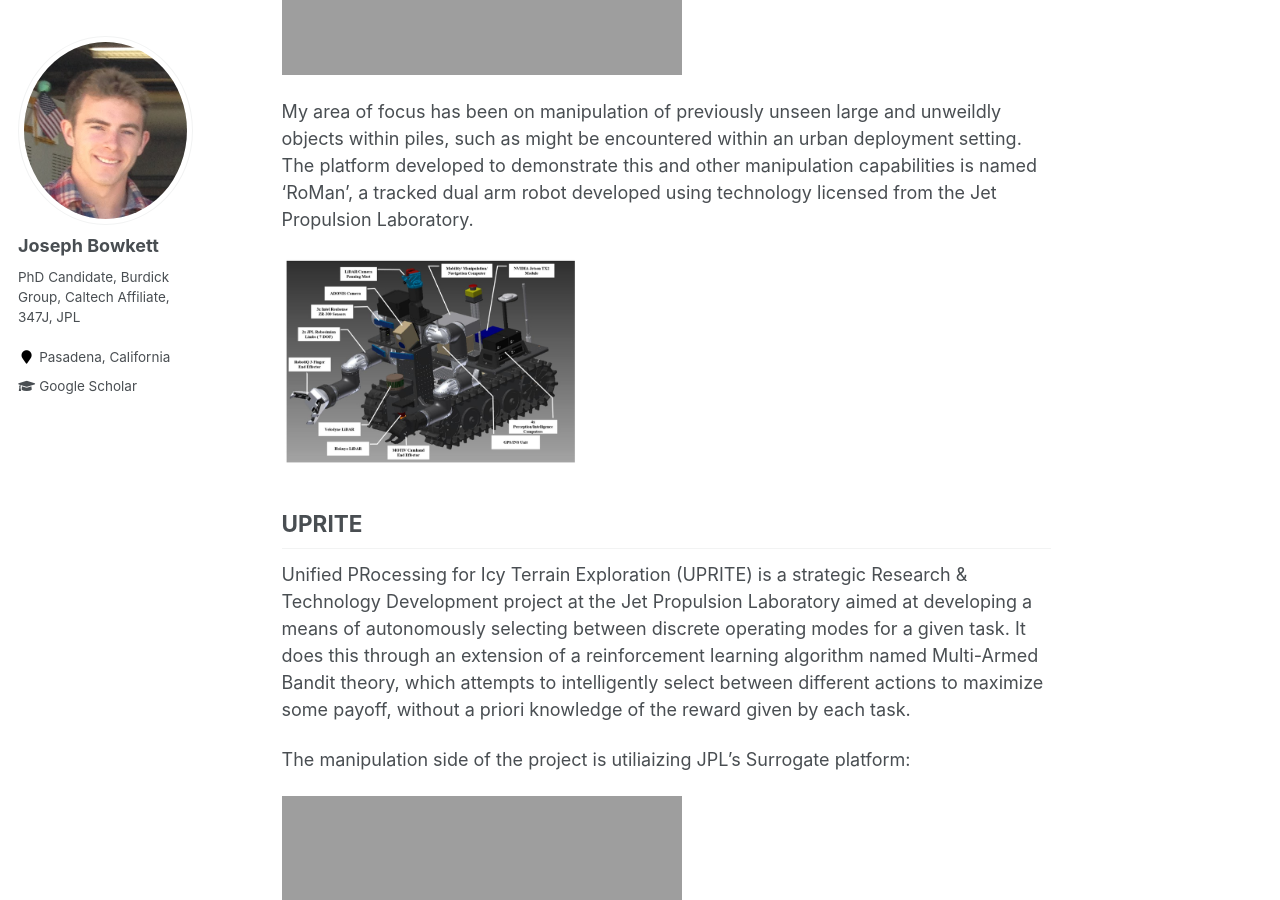
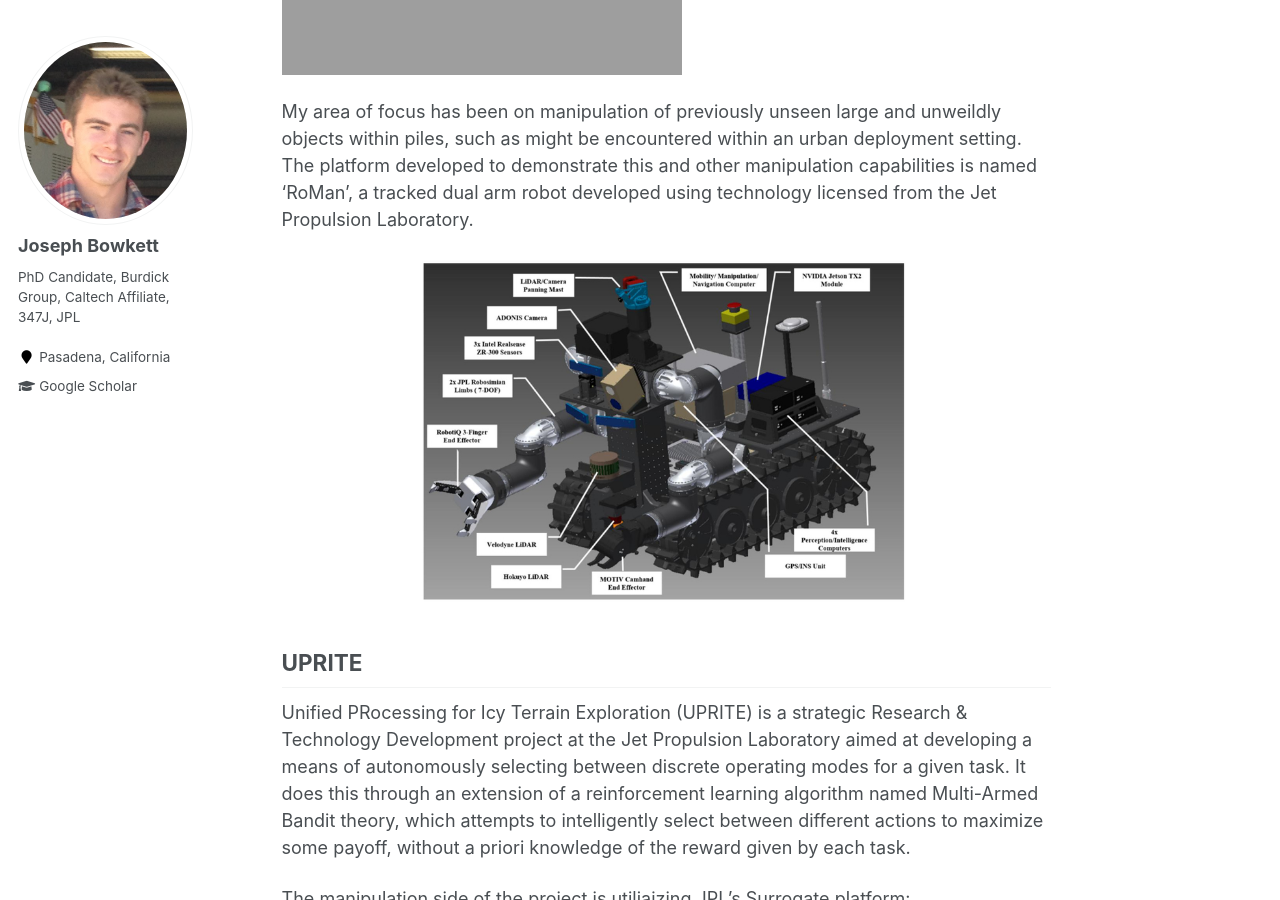
Before and after one commit to JosephBowkett/josephbowkett.github.io, a Jekyll site: the page built from _pages/about.md, in a window 1280 px wide and 900 px high, scrolled down 948 px. Built offline with Jekyll 4.4.1, drawn with Linux system fonts in a browser that asks for light colours.

Commit message:
Adding centering to roman img

```diff
--- a/_pages/about.md
+++ b/_pages/about.md
@@ -23,7 +23,7 @@ Funded by the Army Research Laboratory, the Robotics Collaborative Technology Al
 
 My area of focus has been on manipulation of previously unseen large and unweildly objects within piles, such as might be encountered within an urban deployment setting. The platform developed to demonstrate this and other manipulation capabilities is named 'RoMan', a tracked dual arm robot developed using technology licensed from the Jet Propulsion Laboratory.
 
-<img src="images/roman.jpg" alt="RCTA RoMan platform" width="300">
+<center> <img src="images/roman.jpg" alt="RCTA RoMan platform" width="500"> </center>
 
 UPRITE
 ------
```
